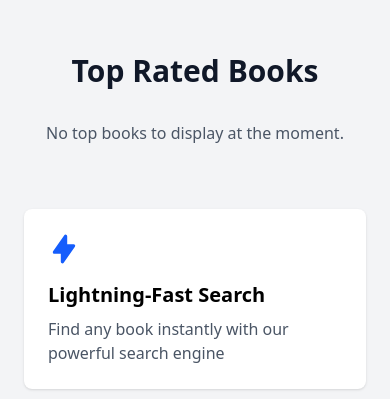
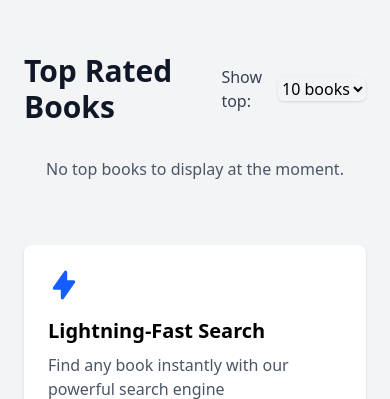
Before and after one commit to SP-SDU/Undershelf, a Django app: page / in a window 390 px wide. Shown: the part 597-996 px from the top of the page. Run offline with Django 5.2, Linux system fonts and the light colour scheme; data that the repository does not hold is empty; some libraries are stand-ins or nearby versions.

Commit message:
Caching and index
Added:
- Caching
- Completed top k move to index

Removed:
- top k page

```diff
--- a/src/presentation/templates/base.html
+++ b/src/presentation/templates/base.html
@@ -19,9 +19,6 @@
                     <div class="hidden sm:ml-6 sm:flex sm:space-x-8">
                         <a href="{% url 'index' %}" class="border-indigo-500 text-gray-900 inline-flex items-center px-1 pt-1 border-b-2 text-sm font-medium">
                             Home
-                        </a>
-                        <a href="{% url 'top_books' %}" class="border-transparent text-gray-500 hover:border-gray-300 hover:text-gray-700 inline-flex items-center px-1 pt-1 border-b-2 text-sm font-medium">
-                            Top Books
                         </a>
                         <a href="{% url 'search' %}" class="border-transparent text-gray-500 hover:border-gray-300 hover:text-gray-700 inline-flex items-center px-1 pt-1 border-b-2 text-sm font-medium">
                             Search
--- a/src/presentation/templates/index.html
+++ b/src/presentation/templates/index.html
@@ -54,7 +54,21 @@
 <div class="max-w-7xl mx-auto px-6 py-12"> <!-- Added container -->
     <!-- Section for Top Books -->
     <div class="mt-12"> <!-- Adjusted margin -->
-        <h2 class="text-3xl font-bold text-gray-900 mb-8 text-center">Top Rated Books</h2>
+        <div class="flex justify-between items-center mb-8">
+            <h2 class="text-3xl font-bold text-gray-900">Top Rated Books</h2>
+            <div class="mt-0">
+                <form method="get" action="{% url 'index' %}" class="flex items-center space-x-4">
+                    <label for="k-value" class="font-medium text-gray-700">Show top:</label>
+                    <select id="k-value" name="k" class="rounded-md border-gray-300 shadow-sm focus:border-blue-500 focus:ring-blue-500 sm:text-sm" onchange="this.form.submit()">
+                        <option value="5" {% if k_value == 5 %}selected{% endif %}>5 books</option>
+                        <option value="10" {% if k_value == 10 %}selected{% endif %}>10 books</option>
+                        <option value="25" {% if k_value == 25 %}selected{% endif %}>25 books</option>
+                        <option value="50" {% if k_value == 50 %}selected{% endif %}>50 books</option>
+                    </select>
+                </form>
+            </div>
+        </div>
+
         {% if top_books %}
         <div class="grid grid-cols-1 sm:grid-cols-2 md:grid-cols-3 lg:grid-cols-4 xl:grid-cols-5 gap-8">
             {% for book in top_books %}
@@ -70,13 +84,22 @@
                 </a>
                 <div class="p-4">
                     <h3 class="text-lg font-semibold mb-1 truncate" title="{{ book.title }}">
-                        <a href="{% url 'book_details' book_id=book.id %}" class="hover:text-blue-600">{{ book.title
-                            }}</a>
+                        <a href="{% url 'book_details' book_id=book.id %}" class="hover:text-blue-600">{{ book.title }}</a>
                     </h3>
                     <p class="text-sm text-gray-600 truncate" title="{{ book.authors|default:'Unknown Author' }}">
                         {{ book.authors|default:"Unknown Author" }}
                     </p>
-                    <!-- Add more details like rating if available -->
+                    <div class="flex items-center justify-between mt-2">
+                        <div class="flex items-center">
+                            {% if book.rating %}
+                            <span class="text-yellow-400">★</span>
+                            <span class="ml-1 text-sm text-gray-700">{{ book.rating|floatformat:1 }}</span>
+                            {% endif %}
+                        </div>
+                        <div class="text-xs text-gray-500">
+                            Score: {{ book.score|floatformat:2 }}
+                        </div>
+                    </div>
                 </div>
             </div>
             {% endfor %}
--- a/src/presentation/views.py
+++ b/src/presentation/views.py
@@ -3,6 +3,7 @@
 from django.core.paginator import Paginator
 from django.http import JsonResponse
 from django.shortcuts import get_object_or_404, render
+from django.views.decorators.cache import cache_page
 
 from business_logic.bst import BST
 from business_logic.merge_sort import MergeSort
@@ -10,24 +11,29 @@ from business_logic.top_k import BookRanker
 from data_access.models import Book
 
 
+@cache_page(60 * 15)
 def index(request):
-    # Fetch top 10 books using the existing BookRanker
-    top_10_books = BookRanker.get_top_k(10)
-    # Debug print - inspect the actual data
-    print(f"DEBUG: Fetched {len(top_10_books)} top books for index page.")
-    for book_dict in top_10_books:  # Use book_dict to avoid confusion
-        # Debug print - inspect the actual data using dictionary keys
+    # Get k parameter from request, default to 10 if not provided
+    k = int(request.GET.get("k", 10))
+    # Fetch top k books using the existing BookRanker
+    top_books = BookRanker.get_top_k(k)
+
+    print(f"DEBUG: Fetched {len(top_books)} top books for index page.")
+    for book_dict in top_books:  # Use book_dict to avoid confusion
         print(
             f"DEBUG: Book ID: {book_dict.get('id')}, Title: {book_dict.get('title')}, Authors: {book_dict.get('authors')}"
         )
     context = {
-        "top_books": top_10_books,  # Pass the list of dictionaries to the template
-        "user_is_authenticated": request.user.is_authenticated,  # Pass authentication status
-        "current_user": request.user,  # Pass the current user object
+        "top_books": top_books,
+        "user_is_authenticated": request.user.is_authenticated,
+        "current_user": request.user,
+        "k_value": k,
+        "title": f"Top {k} Books",
     }
     return render(request, "index.html", context)
 
 
+@cache_page(60 * 5)
 def search(request):
     page = request.GET.get("page", 1)
     per_page = 50
@@ -37,9 +43,8 @@ def search(request):
     query = request.GET.get("q", "").strip()
     books_query = Book.objects.all().order_by("id")
     if query:
-        books_query = (
-            books_query.filter(title__icontains=query) |
-            books_query.filter(authors__icontains=query)
+        books_query = books_query.filter(title__icontains=query) | books_query.filter(
+            authors__icontains=query
         )
         books_query = books_query.distinct()
 
@@ -54,9 +59,7 @@ def search(request):
     else:
         books = page_books
 
-    sorted_books = MergeSort.sort_books(
-        books, sort, ascending=(order == "asc")
-    )
+    sorted_books = MergeSort.sort_books(books, sort, ascending=(order == "asc"))
 
     context = {
         "books": sorted_books,
@@ -77,33 +80,27 @@ def autocomplete(request):
     # Custom BST is super slow and is required for search.
     # This uses indexed DB query (O(log n + k)) since it is not required for
     # autocomplete.
-    books = Book.objects.filter(
-        title__istartswith=prefix
-    ).order_by("title")[:max_results]
-    data = [
-        {"id": b.id, "title": b.title, "authors": b.authors} for b in books
+    books = Book.objects.filter(title__istartswith=prefix).order_by("title")[
+        :max_results
     ]
+    data = [{"id": b.id, "title": b.title, "authors": b.authors} for b in books]
     return JsonResponse({"suggestions": data})
 
 
+@cache_page(60 * 10)
 def book_details(request, book_id):
     book = get_object_or_404(Book, pk=book_id)
     reviews = book.reviews.all()
 
-    return render(
-        request, "book_details.html", {"book": book, "reviews": reviews}
-    )
+    return render(request, "book_details.html", {"book": book, "reviews": reviews})
 
 
+@cache_page(60 * 15)
 def top_books(request):
     k = int(request.GET.get("k", 10))
     top_rated_books = BookRanker.get_top_k(k)
 
-    context = {
-        "top_books": top_rated_books,
-        "k_value": k,
-        "title": f"Top {k} Books"
-    }
+    context = {"top_books": top_rated_books, "k_value": k, "title": f"Top {k} Books"}
     return render(request, "top_books.html", context)
 
 
```
Also changed, not shown: src/config/settings.py (+14 -0 lines), src/presentation/templates/top_books.html (deleted, +0 -73 lines).
